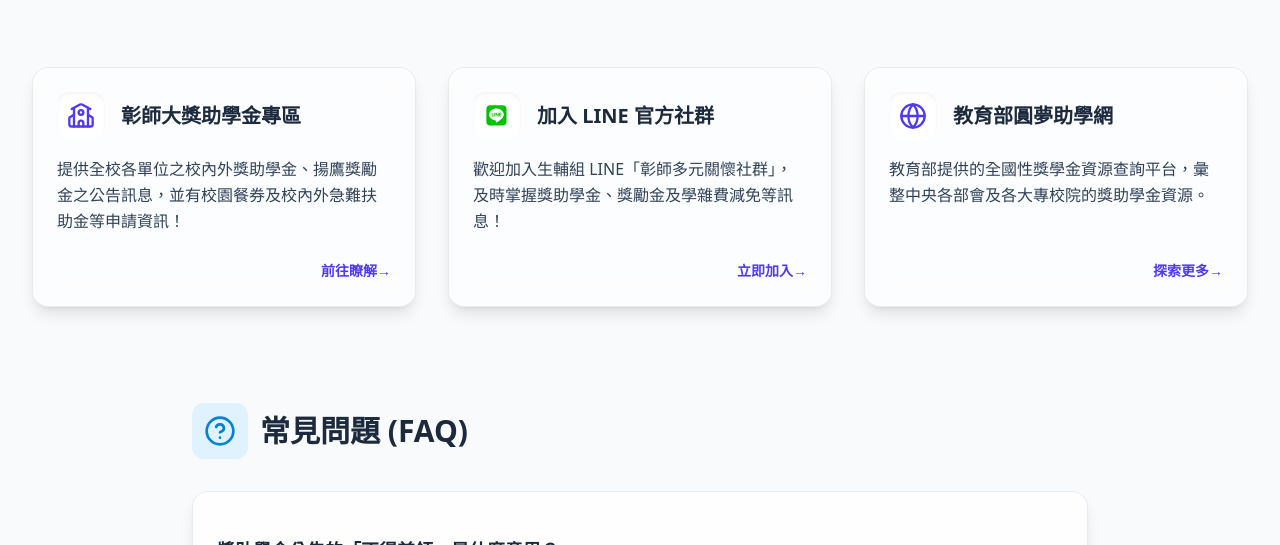
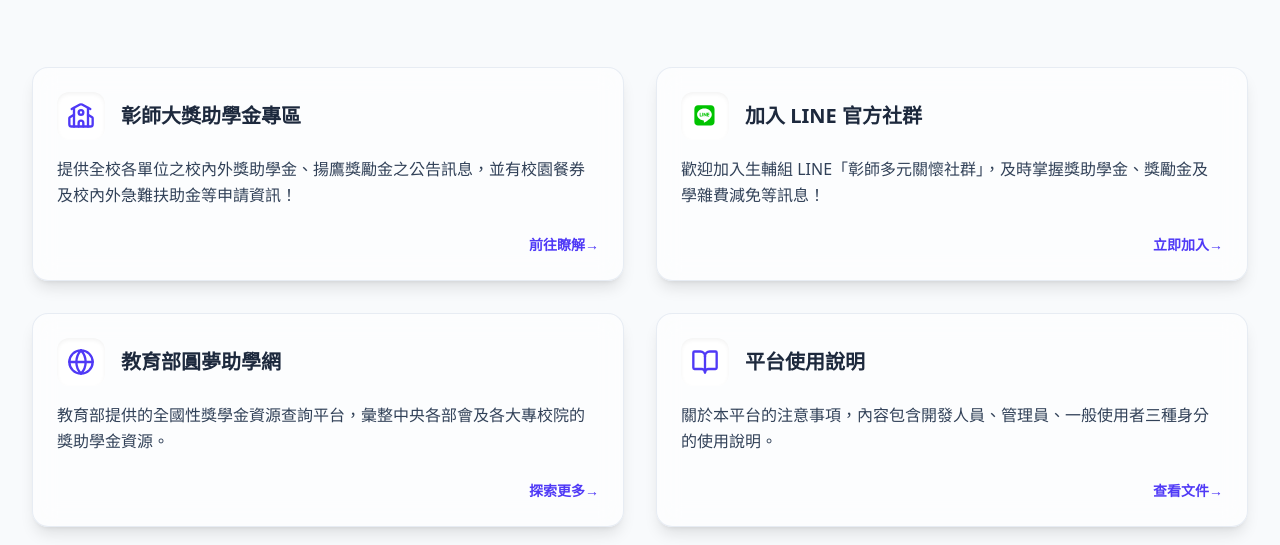
Before and after one commit to NCUESA/Dorm10-DMS, a Next.js app: page /resource in a window 1280 px wide. Shown: the part 255-800 px from the top of the page. Built offline with nearby package versions, Linux system fonts and the light colour scheme; no server answers.

Commit message:
Update resource Page

```diff
--- a/src/app/resource/page.jsx
+++ b/src/app/resource/page.jsx
@@ -2,7 +2,7 @@
 
 import React, { useState } from 'react';
 import { motion, AnimatePresence } from 'framer-motion';
-import { School, Globe, ChevronDown, HelpCircle } from 'lucide-react';
+import { School, Globe, ChevronDown, HelpCircle, BookOpen } from 'lucide-react';
 
 // --- 子元件區塊 ---
 
@@ -109,7 +109,14 @@
     const cardData = [
         { icon: <School className="h-7 w-7 text-indigo-600" />, title: "彰師大獎助學金專區", description: "提供全校各單位之校內外獎助學金、揚鷹獎勵金之公告訊息，並有校園餐券及校內外急難扶助金等申請資訊！", href: "https://www.ncue.edu.tw/p/412-1000-1513.php?Lang=zh-tw", linkText: "前往瞭解" },
         { icon: <LineIcon className="h-7 w-7" />, title: "加入 LINE 官方社群", description: "歡迎加入生輔組 LINE「彰師多元關懷社群」，及時掌握獎助學金、獎勵金及學雜費減免等訊息！", href: "https://reurl.cc/L7jGQe", linkText: "立即加入" },
-        { icon: <Globe className="h-7 w-7 text-indigo-600" />, title: "教育部圓夢助學網", description: "教育部提供的全國性獎學金資源查詢平台，彙整中央各部會及各大專校院的獎助學金資源。", href: "https://www.edu.tw/helpdreams/Default.aspx", linkText: "探索更多" }
+        { icon: <Globe className="h-7 w-7 text-indigo-600" />, title: "教育部圓夢助學網", description: "教育部提供的全國性獎學金資源查詢平台，彙整中央各部會及各大專校院的獎助學金資源。", href: "https://www.edu.tw/helpdreams/Default.aspx", linkText: "探索更多" },
+        {
+            icon: <BookOpen className="h-7 w-7 text-indigo-600" />,
+            title: "平台使用說明",
+            description: "關於本平台的注意事項，內容包含開發人員、管理員、一般使用者三種身分的使用說明。",
+            href: "https://docs.google.com/document/d/1ZI_vUtdQ2ushBS0C9viS1yZWzSkFEgvZ79NEJCmvptU/edit?usp=sharing",
+            linkText: "查看文件"
+        }
     ];
 
     const faqData = [
@@ -242,7 +249,7 @@
 
                 {/* --- 連結卡片區塊 --- */}
                 <motion.div
-                    className="grid grid-cols-1 lg:grid-cols-3 gap-8 mb-24"
+                    className="grid grid-cols-1 md:grid-cols-2 gap-8 mb-24"
                     initial="hidden"
                     animate="visible"
                     variants={{
```
